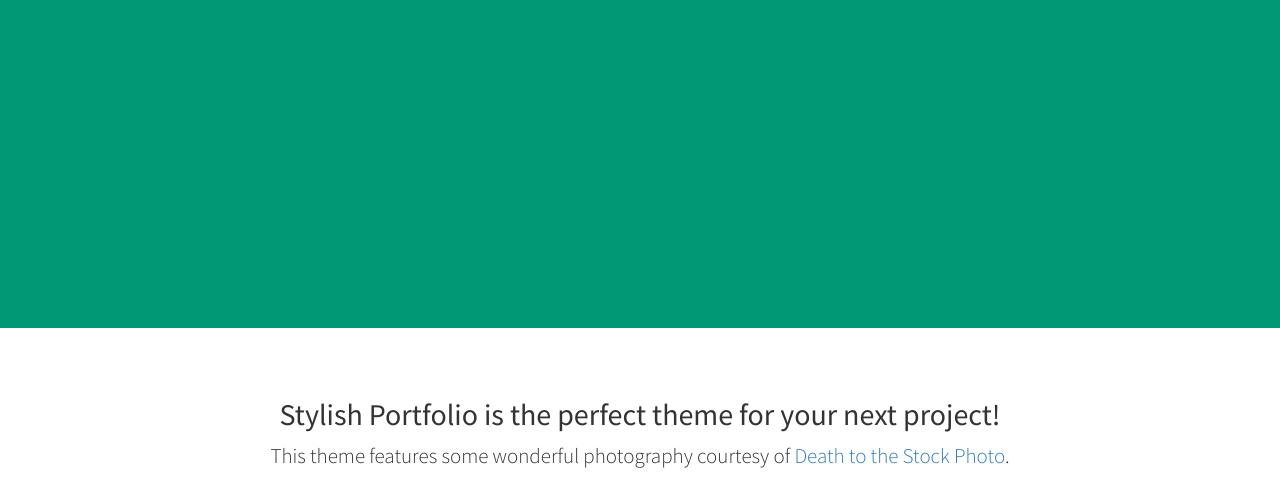
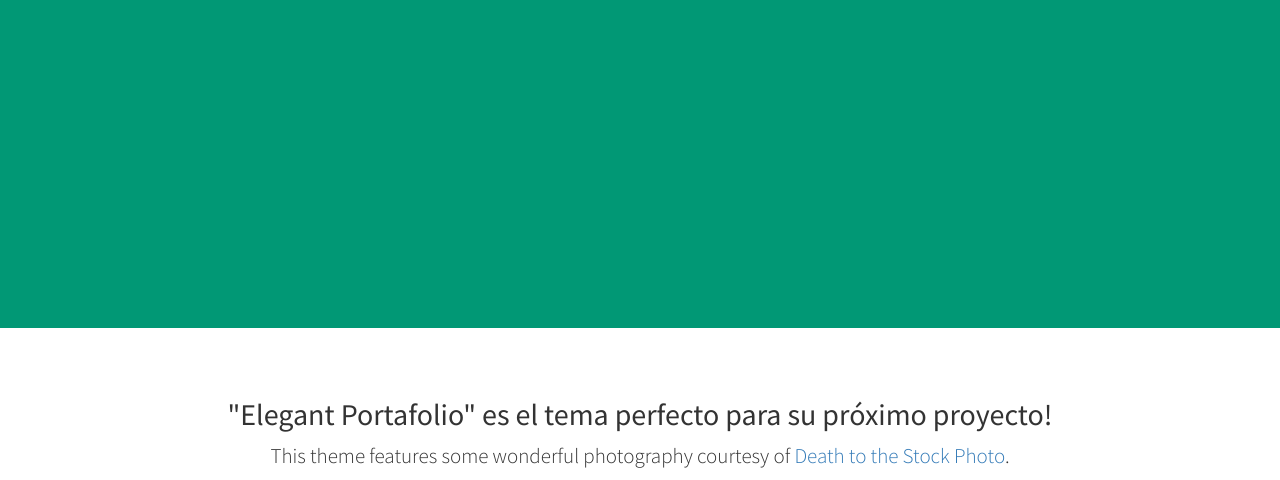
Before and after one commit to aggmeister/paghtml, a plain HTML site: page index.html in a window 1280 px wide. Shown: the part 472-952 px from the top of the page. Drawn offline with Linux system fonts and the light colour scheme.

Commit message:
DIV ABOUT LOZA

```diff
--- a/index.html
+++ b/index.html
@@ -70,7 +70,7 @@
         <div class="container">
             <div class="row">
                 <div class="col-lg-12 text-center">
-                    <h2>Stylish Portfolio is the perfect theme for your next project!</h2>
+                    <h2>"Elegant Portafolio" es el tema perfecto para su próximo proyecto!</h2>
                     <p class="lead">This theme features some wonderful photography courtesy of <a target="_blank" href="http://join.deathtothestockphoto.com/">Death to the Stock Photo</a>.</p>
                 </div>
             </div>
```
